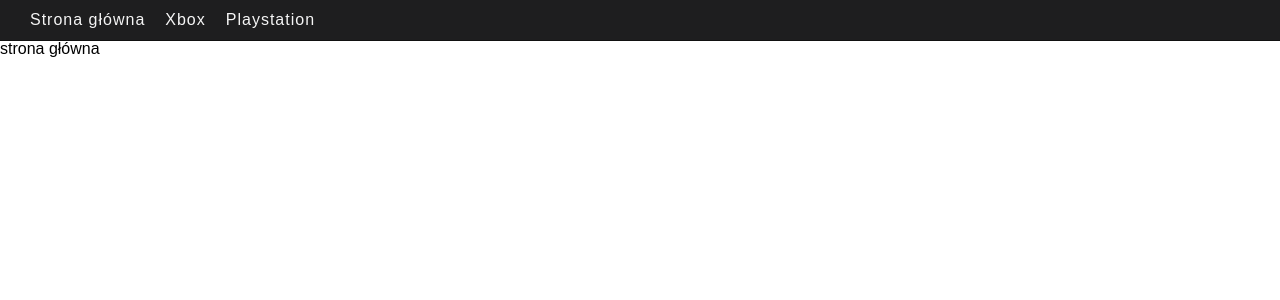
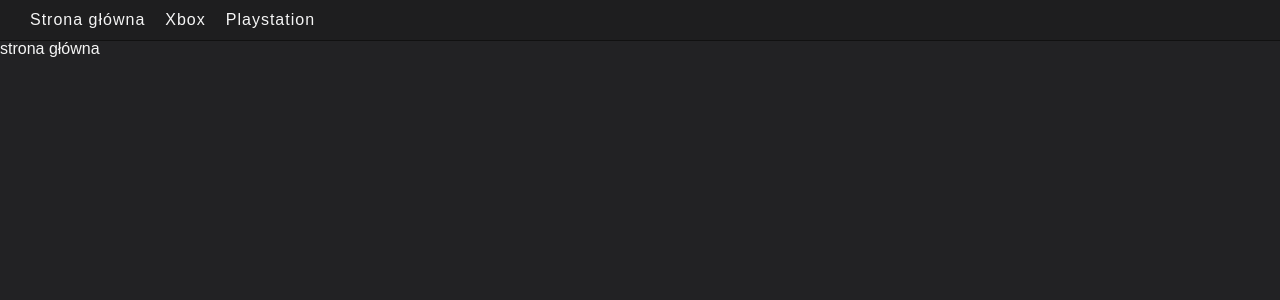
Before and after one commit to mateuszslowinski/gamesFront, a React (Create React App) app: page / in a window 1280 px wide. Shown: the top 300 px of the page. Built offline with nearby package versions, Linux system fonts and the light colour scheme.

Commit message:
Added global backgournd and font color styles.

```diff
--- a/src/index.css
+++ b/src/index.css
@@ -29,6 +29,8 @@ footer, header, hgroup, menu, nav, section {
 
 body {
   line-height: 1;
+  background-color: #222224;
+  color: whitesmoke;
 }
 ol, ul {
   list-style: none;
```
